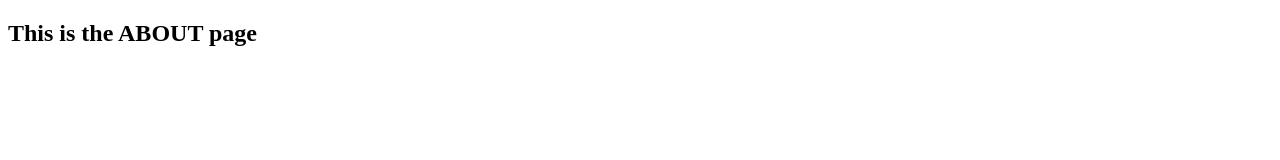
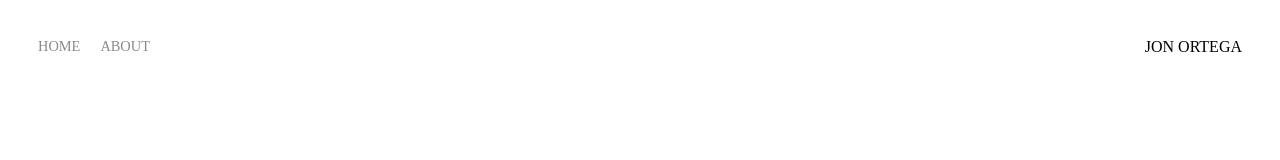
Before and after one commit to jonortega/Portfolio, a plain HTML site: page about.html in a window 1280 px wide. Drawn offline with Linux system fonts and the light colour scheme.

Commit message:
created the navbar for the about page

```diff
--- a/about.html
+++ b/about.html
@@ -2,9 +2,27 @@
 <html lang="en">
   <head>
     <meta charset="UTF-8" />
-    <title>About me</title>
+    <title>About</title>
+    <link rel="stylesheet" href="style.css" />
   </head>
   <body>
-    <h2>This is the ABOUT page</h2>
+    <div class="container">
+      <div class="nav-wrapper">
+        <div class="left-side">
+          <div class="nav-link-wrapper">
+            <a href="index.html">Home</a>
+          </div>
+          <div class="nav-link-wrapper">
+            <a href="about.html">About</a>
+          </div>
+        </div>
+        <div class="right-side">
+          <div class="brand">
+            <div>JON ORTEGA</div>
+          </div>
+        </div>
+      </div>
+      <div class="content-wrapper"></div>
+    </div>
   </body>
 </html>
```
